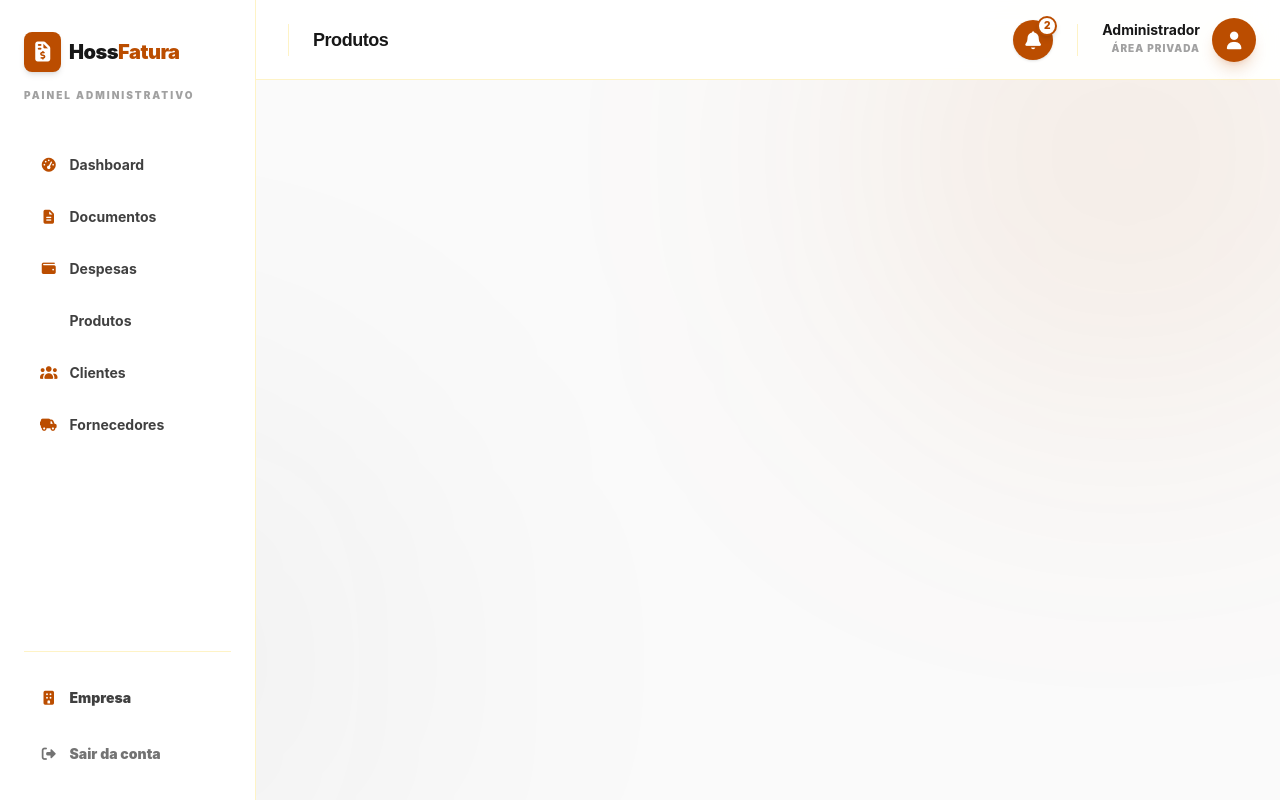
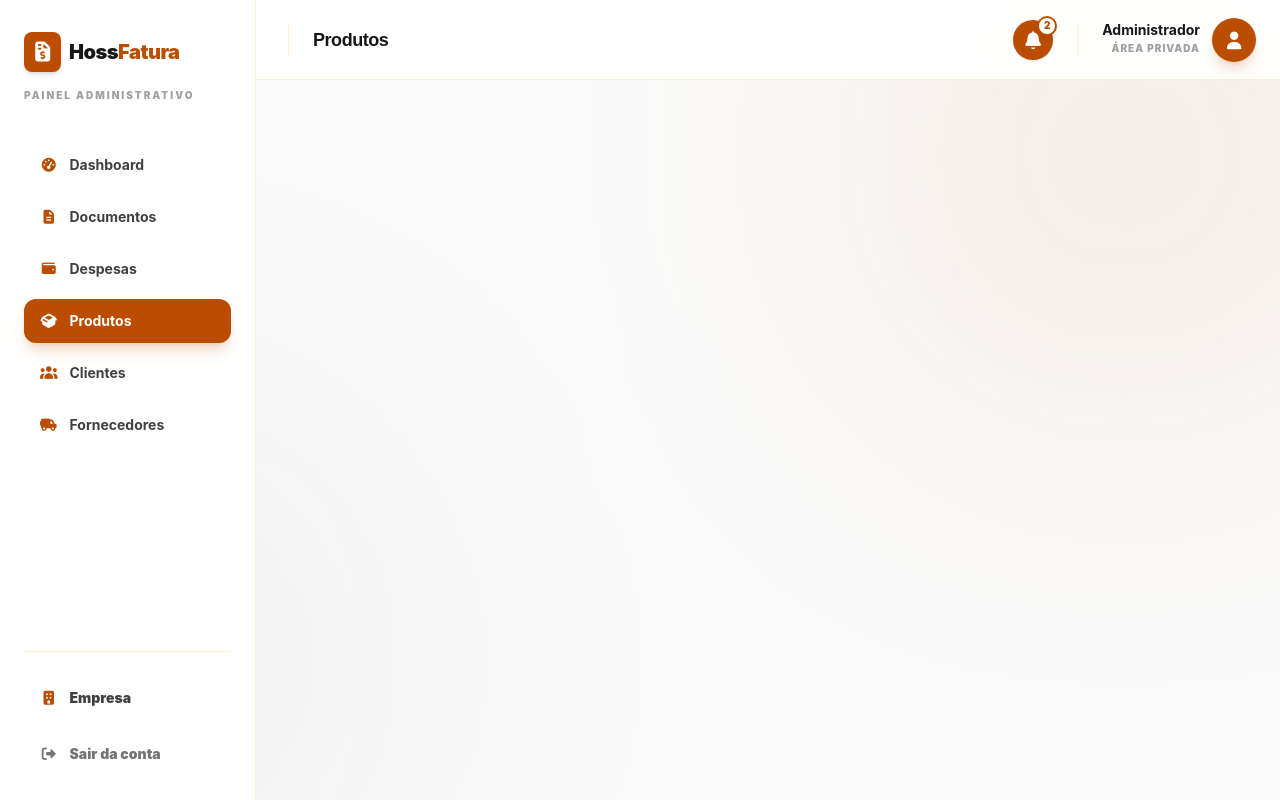
Before and after one commit to nsimba-afonso-nwayami/hossfatura, a React (Vite) app: page /hossfatura/dashboard/produtos in a window 1280 px wide. Built offline with nearby package versions, Linux system fonts and the light colour scheme.

Commit message:
Rotas corrigidas

```diff
--- a/src/pages/dashboard/components/SidebarHossFatura.jsx
+++ b/src/pages/dashboard/components/SidebarHossFatura.jsx
@@ -97,7 +97,7 @@ export default function SidebarHossFatura({ sidebarOpen, setSidebarOpen }) {
           <Link
             to="/hossfatura/dashboard/produtos"
             className={`${linkStyle} ${
-              isActive("/dashboard/produtos") ? activeStyle : normalStyle
+              isActive("/hossfatura/dashboard/produtos") ? activeStyle : normalStyle
             }`}
           >
             <i className={`fas fa-box-open ${
@@ -121,7 +121,7 @@ export default function SidebarHossFatura({ sidebarOpen, setSidebarOpen }) {
           <Link
             to="/hossfatura/dashboard/fornecedores"
             className={`${linkStyle} ${
-              isActive("/dashboard/fornecedores") ? activeStyle : normalStyle
+              isActive("/hossfatura/dashboard/fornecedores") ? activeStyle : normalStyle
             }`}
           >
             <i className={`fas fa-truck-field ${
```
